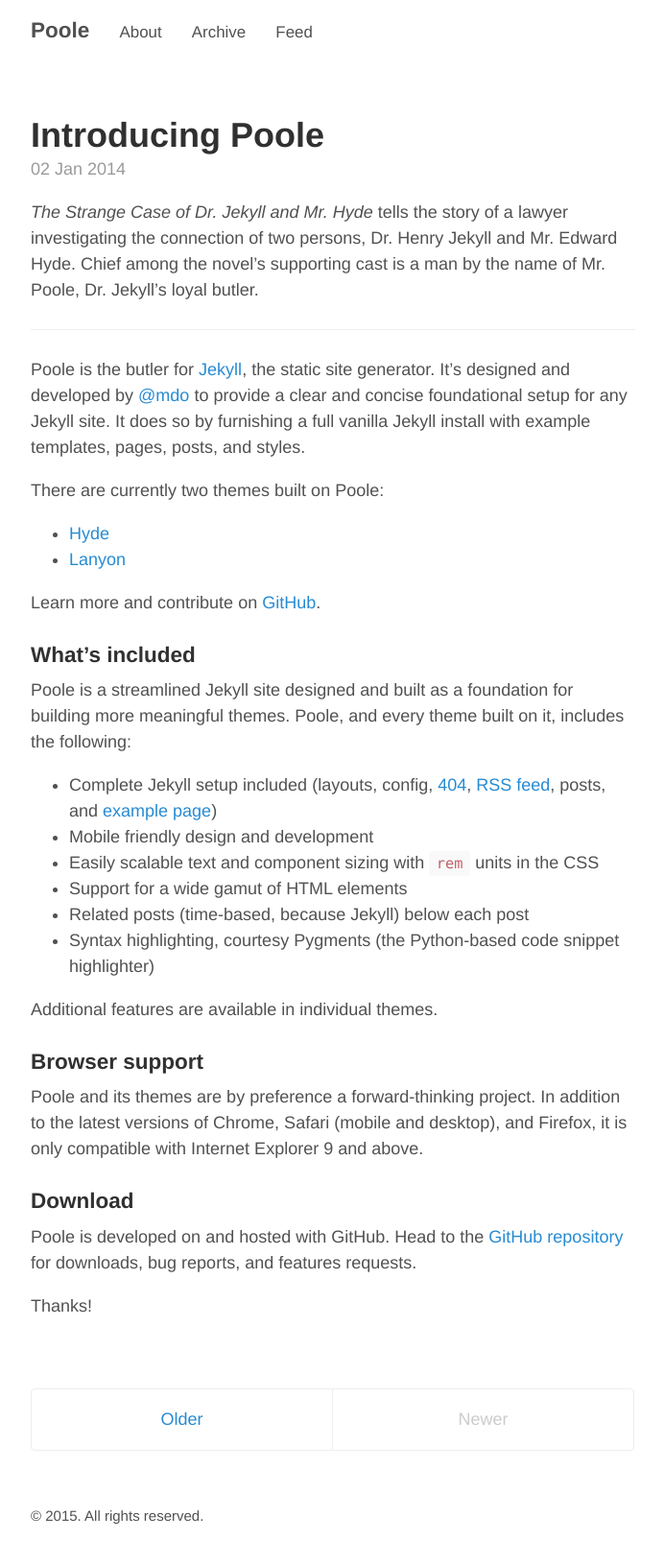
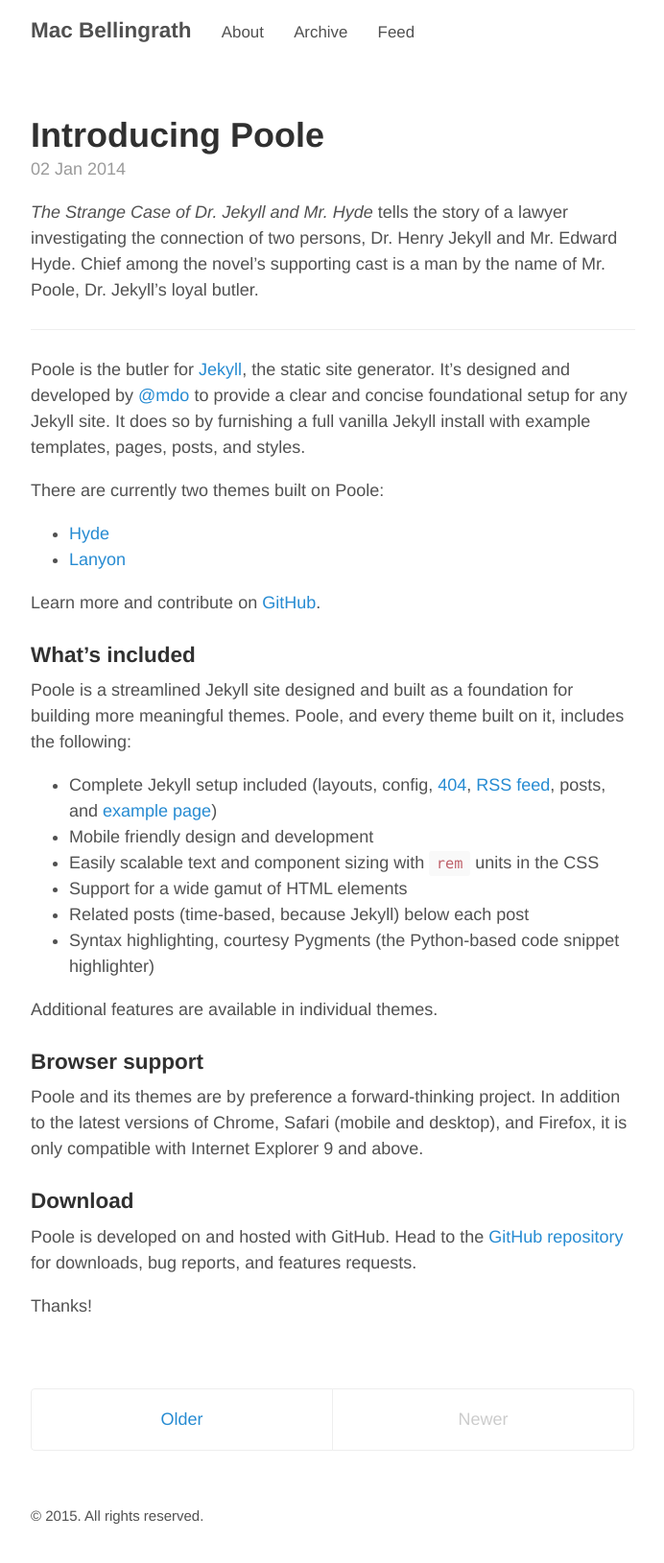
Before and after one commit to macbellingrath/macbellingrath.github.io, a Jekyll site: the page built from index.html, in a window 1280 px wide. Shown: the whole page at 96% size, without its empty margins (293-985 px from the left). Built offline with Jekyll 4.4.1, drawn with Linux system fonts in a browser that asks for light colours; the list of posts is cut into pages by our own code.

Commit message:
Change title

```diff
--- a/_config.yml
+++ b/_config.yml
@@ -5,9 +5,9 @@
 relative_permalinks: true
 
 # Setup
-title:               Poole
-tagline:             The Jekyll Butler
-url:                 http://getpoole.com
+title:               Mac Bellingrath
+tagline:             Developer
+url:                 http://macbellingrath.com
 paginate:            1
 baseurl:             ""
 
@@ -25,10 +25,9 @@
 
 # About/contact
 author:
-  name:              Mark Otto
-  url:               https://twitter.com/mdo
-  email:             markdotto@gmail.com
-
+  name:              Mac Bellingrath
+  url:               https://twitter.com/mbellingrath
+  email:             macbellingrath@gmail.com
 # Custom vars
 version:             2.0.0
 github:
```
